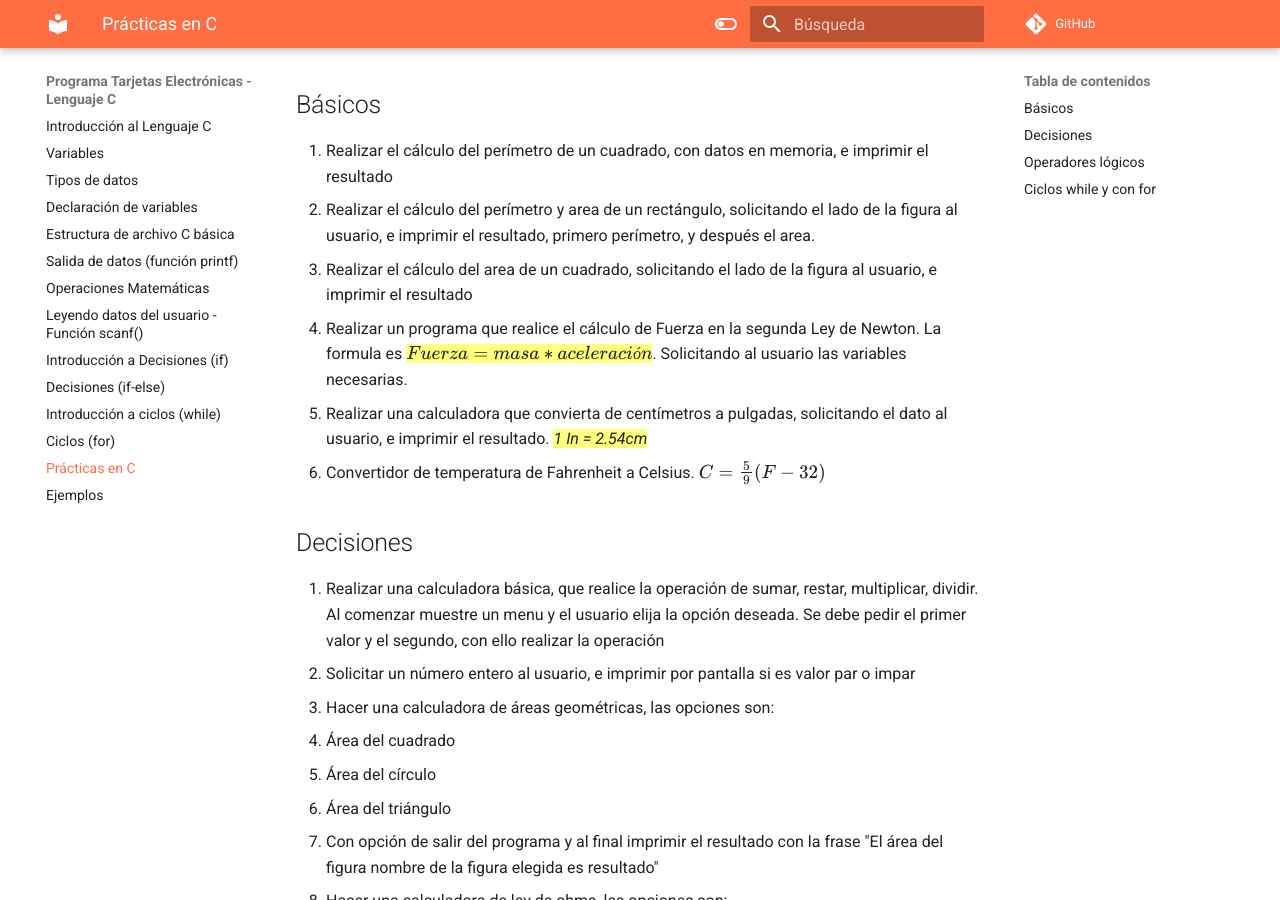
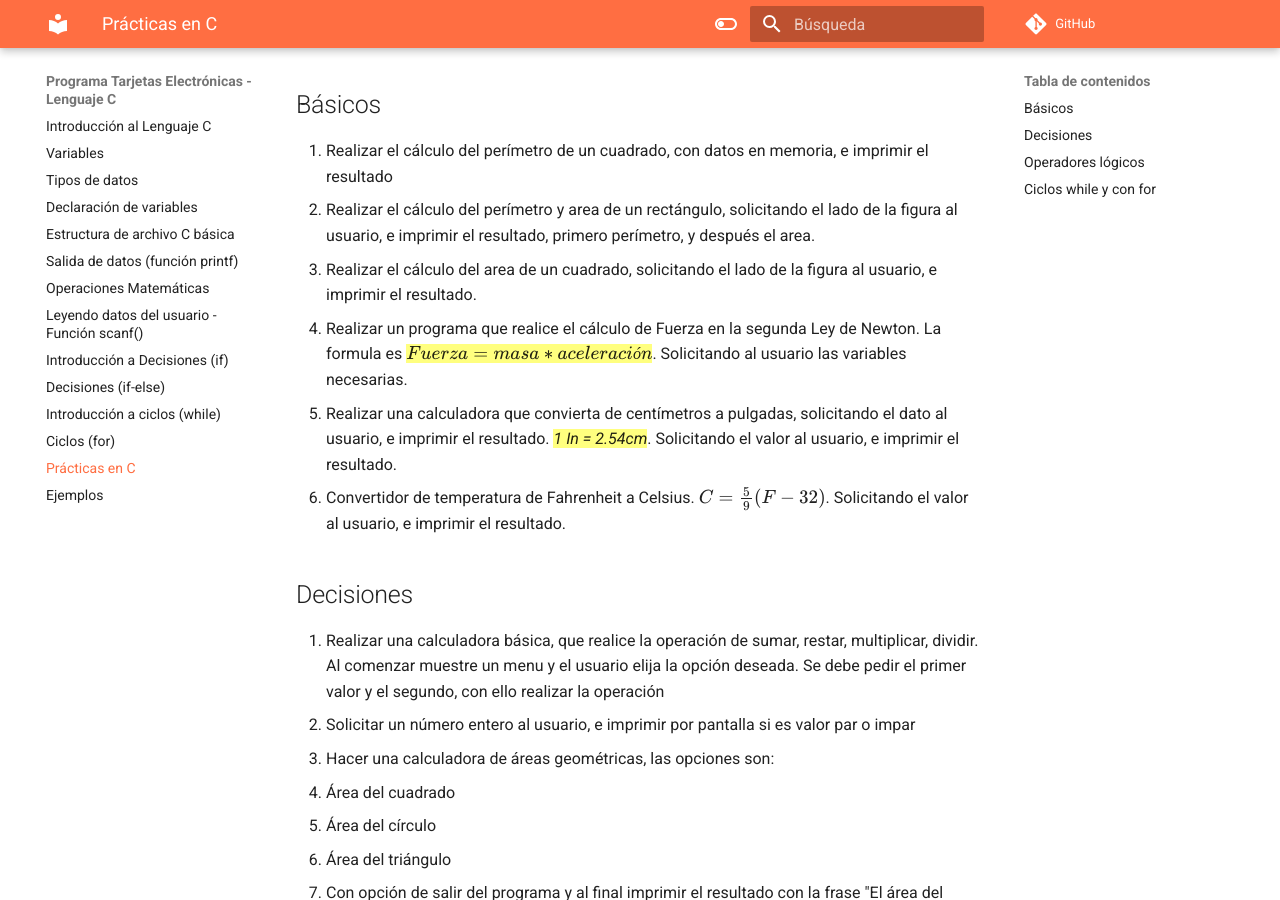
Before and after one commit to jalmx/lenguaje-c, an MkDocs documentation site: the page built from docs/practicas.md, in a window 1280 px wide and 900 px high, scrolled down 432 px. Built offline with MkDocs 1.6.1 and Material for MkDocs 9.7.7, drawn with Linux system fonts in a browser that asks for light colours; comment, search, counter and statistics services are not loaded.

Commit message:
fix: some details

```diff
--- a/docs/practicas.md
+++ b/docs/practicas.md
@@ -11,10 +11,10 @@ author: Alejandro Leyva
 
 1. Realizar el cálculo del perímetro de un cuadrado, con datos en memoria, e imprimir el resultado
 2. Realizar el cálculo del perímetro y area de un rectángulo, solicitando el lado de la figura al usuario, e imprimir el resultado, primero perímetro, y después el area.
-3. Realizar el cálculo del area de un cuadrado, solicitando el lado de la figura al usuario, e imprimir el resultado
+3. Realizar el cálculo del area de un cuadrado, solicitando el lado de la figura al usuario, e imprimir el resultado.
 4. Realizar un programa que realice el cálculo de Fuerza en la segunda Ley de Newton. La formula es ==$Fuerza = masa * aceleración$==. Solicitando al usuario las variables necesarias.
-5. Realizar una calculadora que convierta de centímetros a pulgadas, solicitando el dato al usuario, e imprimir el resultado. ==_1 In = 2.54cm_==
-6. Convertidor de temperatura de Fahrenheit a Celsius. $C=\frac{5}{9}(F - 32)$
+5. Realizar una calculadora que convierta de centímetros a pulgadas, solicitando el dato al usuario, e imprimir el resultado. ==_1 In = 2.54cm_==. Solicitando el valor al usuario, e imprimir el resultado.
+6. Convertidor de temperatura de Fahrenheit a Celsius. $C=\frac{5}{9}(F - 32)$. Solicitando el valor al usuario, e imprimir el resultado.
 
 ## Decisiones
 
@@ -33,9 +33,9 @@ author: Alejandro Leyva
    - Calcular potencia
    - Con opción de salir del programa y al final debe imprimir el resultado con la frase "El resultado es: "
 
-5. Que resuelva una ecuación de segundo orden, aplicando la fórmula general; recuerda que no existen las raíces negativas. Debe entregarle los valores de las raíces o en caso que alguna o ninguna raíz exista, indicarlo. *==Nota: Debes usar las funciones matemáticas que vienen en el lenguaje==*
-6. Realizar una calculadora del Teorema de Pitágoras, el usuario debe elegir, cateto opuesto, adyacente o hipotenusa, salir, que desear calcular. *==Nota: Debes usar las funciones matemáticas que vienen en el lenguaje==*
-7. Hacer una caja registradora, que reciba el valor del producto y al final entregue el costo total con IVA y sin IVA; es decir, En total es *\$18.35* y con IVA son *\$21.28*, recordar que el IVA es del *16%*
+5. Que resuelva una ecuación de segundo orden, aplicando la fórmula general; recuerda que no existen las raíces negativas. Debe entregarle los valores de las raíces o en caso que alguna o ninguna raíz exista, indicarlo. _==Nota: Debes usar las funciones matemáticas que vienen en el lenguaje==_
+6. Realizar una calculadora del Teorema de Pitágoras, el usuario debe elegir, cateto opuesto, adyacente o hipotenusa, salir, que desear calcular. _==Nota: Debes usar las funciones matemáticas que vienen en el lenguaje==_
+7. Hacer una caja registradora, que reciba el valor del producto y al final entregue el costo total con IVA y sin IVA; es decir, En total es _\$18.35_ y con IVA son _\$21.28_, recordar que el IVA es del _16%_
 
 ## Operadores lógicos
 
@@ -51,7 +51,7 @@ author: Alejandro Leyva
       | Igual a 10             | "Excelente, tu muy bien"                  |
       | Menor a 0 y mayor a 10 | "Calificación no posible"                 |
 
-2. Cálculo de BMI (Indice de Masa Corporal) para peso y altura, indicando cual es tu BMI y en que nivel de obesidad te encuentras (*Ver tabla*). La formula es $BMI = peso (kg) * estatura^2 (cm)$
+2. Cálculo de BMI (Indice de Masa Corporal) para peso y altura, indicando cual es tu BMI y en que nivel de obesidad te encuentras (_Ver tabla_). La formula es $BMI = peso (kg) * estatura^2 (cm)$
 
       | IMC                | Nivel de peso |
       | ------------------ | ------------- |
@@ -73,7 +73,6 @@ author: Alejandro Leyva
       | mega   | M       | $x10^{6}$   |
       | giga   | G       | $x10^{9}$   |
 
-
 ## Ciclos `while` y con `for`
 
 Todos estos ejercicios se debe implementar un ciclo `while` y otro con la version del `for` . No esta permitido hacer uso de las funciones propias del lenguaje que pueden resolver algún problema o alguna parte de el, a menos que lo indique en la instrucción.
@@ -81,17 +80,17 @@ Todos estos ejercicios se debe implementar un ciclo `while` y otro con la versio
 1. Imprimir del 1 al 99.
 2. Imprimir una tabla de equivalencia de temperaturas de Celsius y Fahrenheit. Desde 0ºC hasta 100ºC. Es decir, 0C -> 32F, 1C -> 33.8F, 2C -> 35.6F ..... 99C -> 210.2, 100C -> 212F
 3. Calcular el promedio final, solicita al usuario sus calificaciones parciales una a una, y al final da el mensaje "Aprobado", en caso que haya pasado arriba de 6 y "Estas en repite" si es menor. Considerando que son 3 parciales.
-4. Imprimir la tabla del 8, desde ==*8x1=8 hasta 8x10=80*==.
-5. Realizar un programa para visualizar la tabla de multiplicar que desee el usuario, el usuario dará el valor para la tabla, la tabla debe de ir desde el 1 hasta el 10, es decir, por ejemplo si da el numero 3, la tabla comienza en *==3x1=3 ... hasta 3x10=30==*
-6. Realizar un programa para visualizar la tabla de multiplicar que desee el usuario, el usuario dará el valor para la tabla, también debe dar el limite donde comienza hasta donde termina, es decir, por ejemplo si da el numero 5, comenzando desde *==el 3 hasta el 25, comenzara la tabla 5x3 = 15 ... 5x25=125==*
+4. Imprimir la tabla del 8, desde ==_8x1=8 hasta 8x10=80_==.
+5. Realizar un programa para visualizar la tabla de multiplicar que desee el usuario, el usuario dará el valor para la tabla, la tabla debe de ir desde el 1 hasta el 10, es decir, por ejemplo si da el numero 3, la tabla comienza en _==3x1=3 ... hasta 3x10=30==_
+6. Realizar un programa para visualizar la tabla de multiplicar que desee el usuario, el usuario dará el valor para la tabla, también debe dar el limite donde comienza hasta donde termina, es decir, por ejemplo si da el numero 5, comenzando desde _==el 3 hasta el 25, comenzara la tabla 5x3 = 15 ... 5x25=125==_
 7. Leer 10 números enteros, solicitando uno a uno al usuario, e imprimir al final cuántos fueron par y cuántos impar.
 8. Calcular el factorial de un número entero. Se le solicita al usuario que ingrese un número entero el cuál quiere calcular el factorial del mismo. ==Ejemplo: 5! = 120==
-9. Calcular la potencia de un número, solicita al usuario el número que desea elevar y después la base a la cuál lo elevara. Ejemplo: *==2^2= 4, 2^3=8==*
+9. Calcular la potencia de un número, solicita al usuario el número que desea elevar y después la base a la cuál lo elevara. Ejemplo: _==2^2= 4, 2^3=8==_
 10. Leer 10 números, solicitando uno a uno al usuario, y al final se imprime por pantalla el número más alto ingresado de los 10.
 11. Calculadora de la segunda ley de newton. Sale el menú indicando que desea calcular y la opción de salir. Después solicita al usuario los valores que conoce e imprimir el resultado, una vez termina de hacer todas las operaciones, debe regresar al menú inicial, debe existir una opción para terminal el programa, en caso que coloque una opción no existen, debe volver a mostrar el mensaje.
 12. Cálculo de la media de un conjunto de datos. Se le pregunta al usuario cuantos números son, comienza a pedirlos uno a uno y al final imprime el resultado de la media de todos los datos.
 13. Cálculo de la media de un conjunto de datos positivos. En cada iteración pregunta al usuario si quiere terminar para conocer el resultado o ingresar otro valor. Cuando elija terminar, imprimir el valor total del promedio o media.
-14. Realizar un programa que solicite las calificaciones del parcial; es decir, irá pidiendo una a una las calificaciones, y al final que diga si te vas a *recursamiento o no*
+14. Realizar un programa que solicite las calificaciones del parcial; es decir, irá pidiendo una a una las calificaciones, y al final que diga si te vas a _recursamiento o no_
 15. Algoritmo para convertir número decimal a binario, debe ir mostrando el numero en binario uno a uno, no es todo el numero binario completo, comenzando por el bit mas significativo. Por ejemplo el usuario ingresa el valor de 5, debe imprimir 101. Dado que 5 en binario es 101.
 16. Una pastelería nos solicita realizar un programa para una maquina de pastelitos, las opciones son las siguientes
 
```
